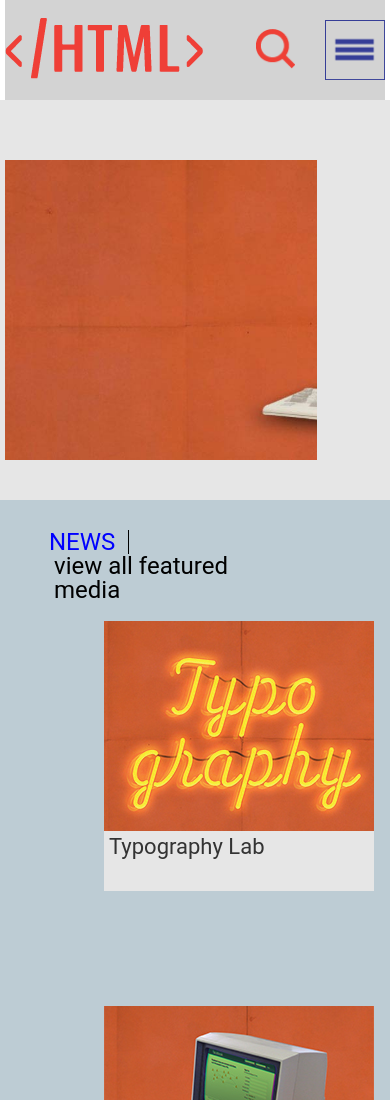
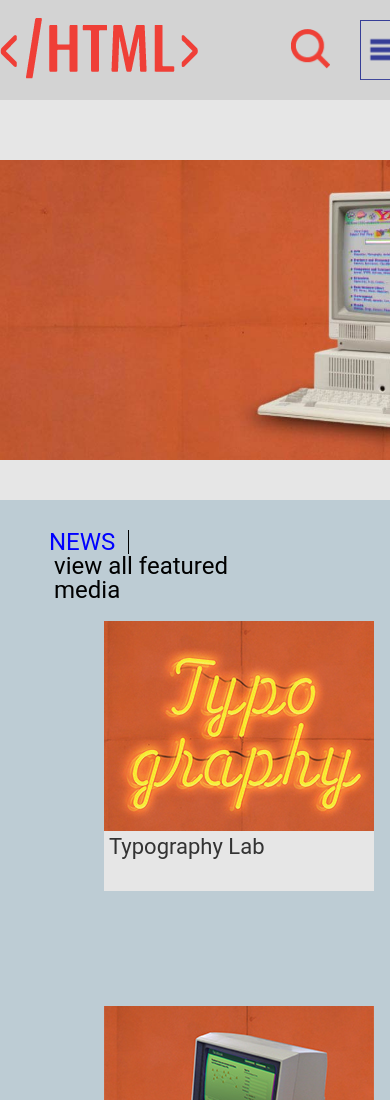
Before and after one commit to elvardzelashvili/responsive, a plain HTML site: page index.html in a window 390 px wide. Shown: the top 1100 px of the page. Drawn offline with Linux system fonts and the light colour scheme.

Commit message:
420 px changed

```diff
--- a/css/style.css
+++ b/css/style.css
@@ -205,7 +205,7 @@
   {
     display: flex;
     justify-content: space-between;
-    width: 380px;
+    width: 420px;
     background-color: lightgrey;
   }
   .headerimgdiv {
@@ -339,7 +339,7 @@
     left: 30px;
     display: block;
     position: absolute;
-    width: 335px;
+    width: 420px;
     color: white;
   }
   .bgimg {
@@ -349,11 +349,11 @@
    position: relative;
    top: 60px;
    background-size: cover;
-   width: 312px;
+   width: 420px;
  }
  .divcenter {
   margin:auto;
-  width: 380px;
+  width: 420px;
   height: 400px;
 }
 .hmtlp, .hmtlim, .pcenter, .hmtlimm
```
